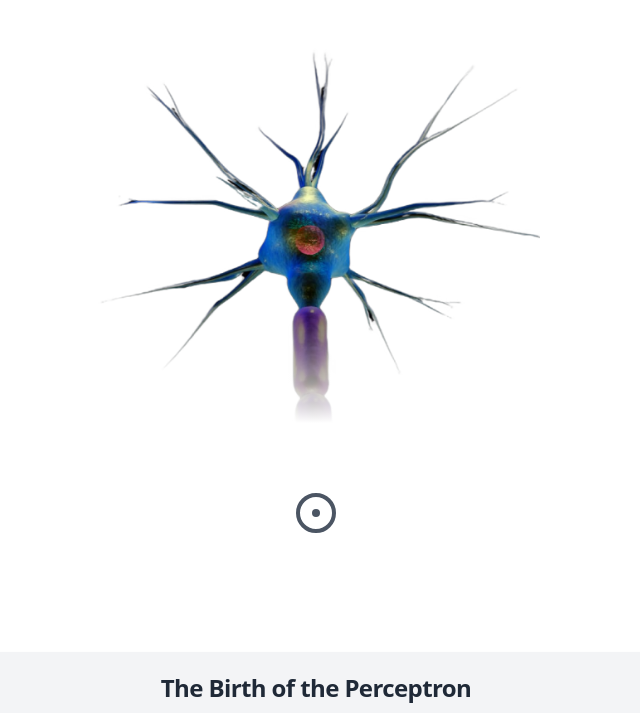
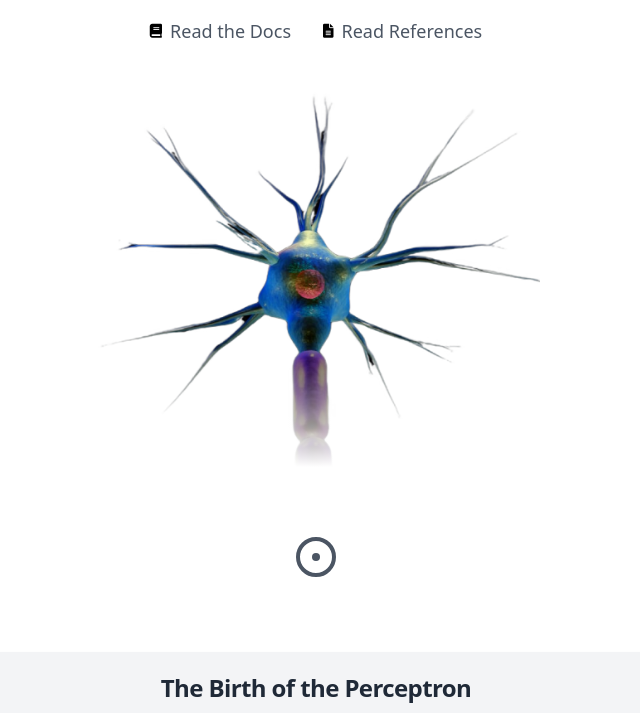
Before and after one commit to Chirag-27-05/ML, a plain HTML site: page index.html in a window 1280 px wide. Shown: the part 188-901 px from the top of the page, without its empty margins (324-964 px from the left). Drawn offline with nearby package versions, Linux system fonts and the light colour scheme.

Commit message:
Update index.html

```diff
--- a/index.html
+++ b/index.html
@@ -5,10 +5,15 @@
     <meta name="viewport" content="width=device-width, initial-scale=1.0" />
     <title>The Idea of a Perceptron</title>
     <script src="https://cdn.tailwindcss.com"></script>
+    <!-- FontAwesome for icons -->
+    <link
+      rel="stylesheet"
+      href="https://cdnjs.cloudflare.com/ajax/libs/font-awesome/6.0.0-beta3/css/all.min.css"
+    />
   </head>
   <body class="bg-white text-black flex flex-col items-center justify-center min-h-screen">
     <!-- Main Container -->
-    <main class="flex flex-col items-center justify-center text-center p-5 w-full min-h-screen">
+    <main class="flex flex-col items-center justify-center text-center p-5 w-full min-h-screen pt-20">
       <!-- Date -->
       <p class="text-gray-600 text-sm font-semibold tracking-tight mb-2">16/12/2024</p>
 
@@ -16,6 +21,22 @@
       <div class="mb-5">
         <h1 class="text-4xl font-bold text-black mb-1 tracking-tighter">The Idea Of A Perceptron</h1>
         <p class="text-gray-600 text-lg font-semibold">Chirag Jalade</p>
+      </div>
+
+      <!-- New Text Divs with Icons -->
+      <div class="flex justify-center space-x-8 mb-0">
+        <!-- Read the Docs -->
+        <div class="flex items-center space-x-2 text-gray-600 hover:text-black cursor-pointer">
+          <!-- Book Icon -->
+          <i class="fas fa-book text-black text-sm"></i>
+          <span class="text-lg">Read the Docs</span>
+        </div>
+        <!-- Read References -->
+        <div class="flex items-center space-x-2 text-gray-600 hover:text-black cursor-pointer">
+          <!-- File Icon -->
+          <i class="fas fa-file-alt text-black text-sm"></i>
+          <span class="text-lg">Read References</span>
+        </div>
       </div>
 
       <!-- Image Container -->
```
